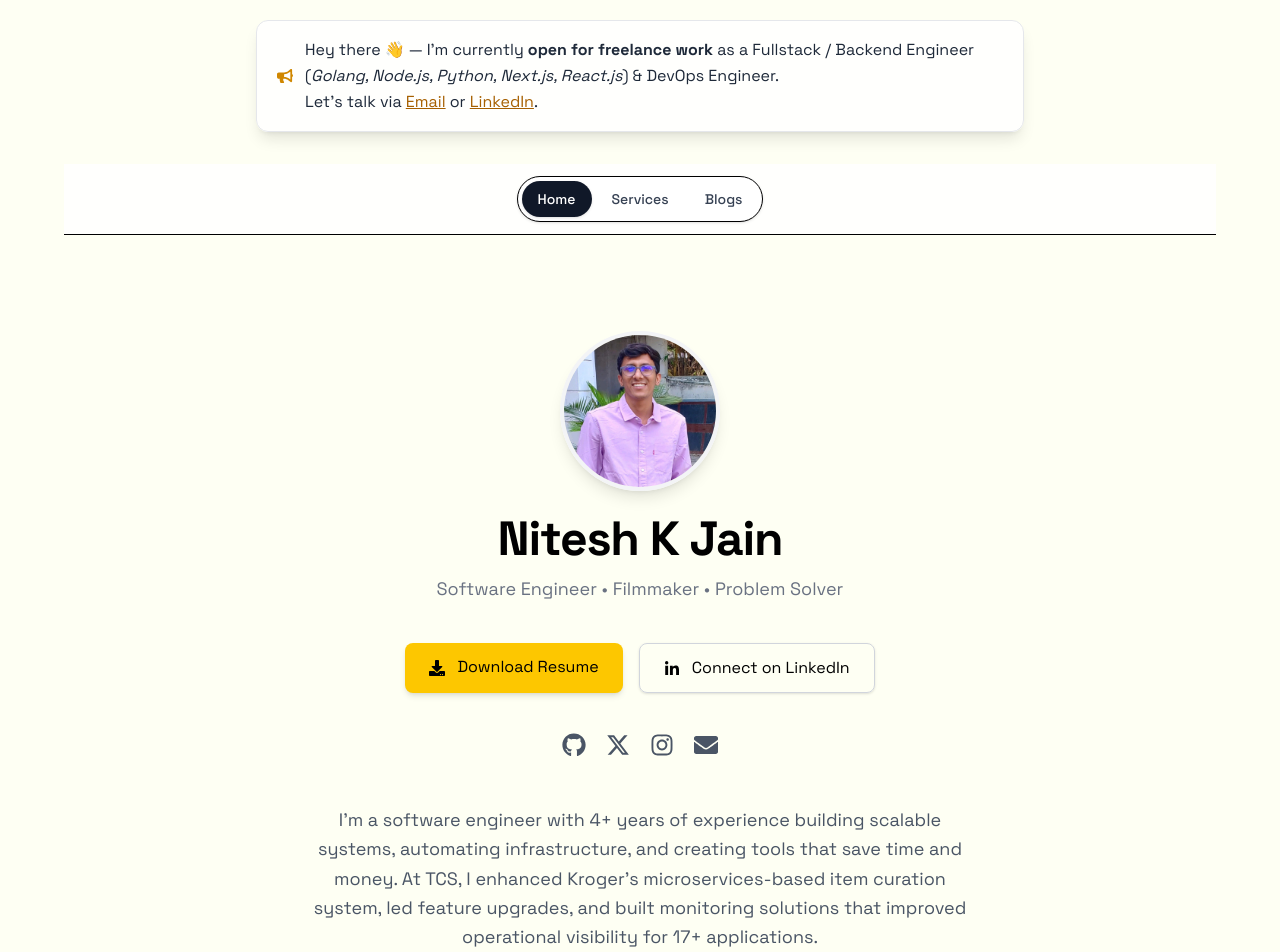
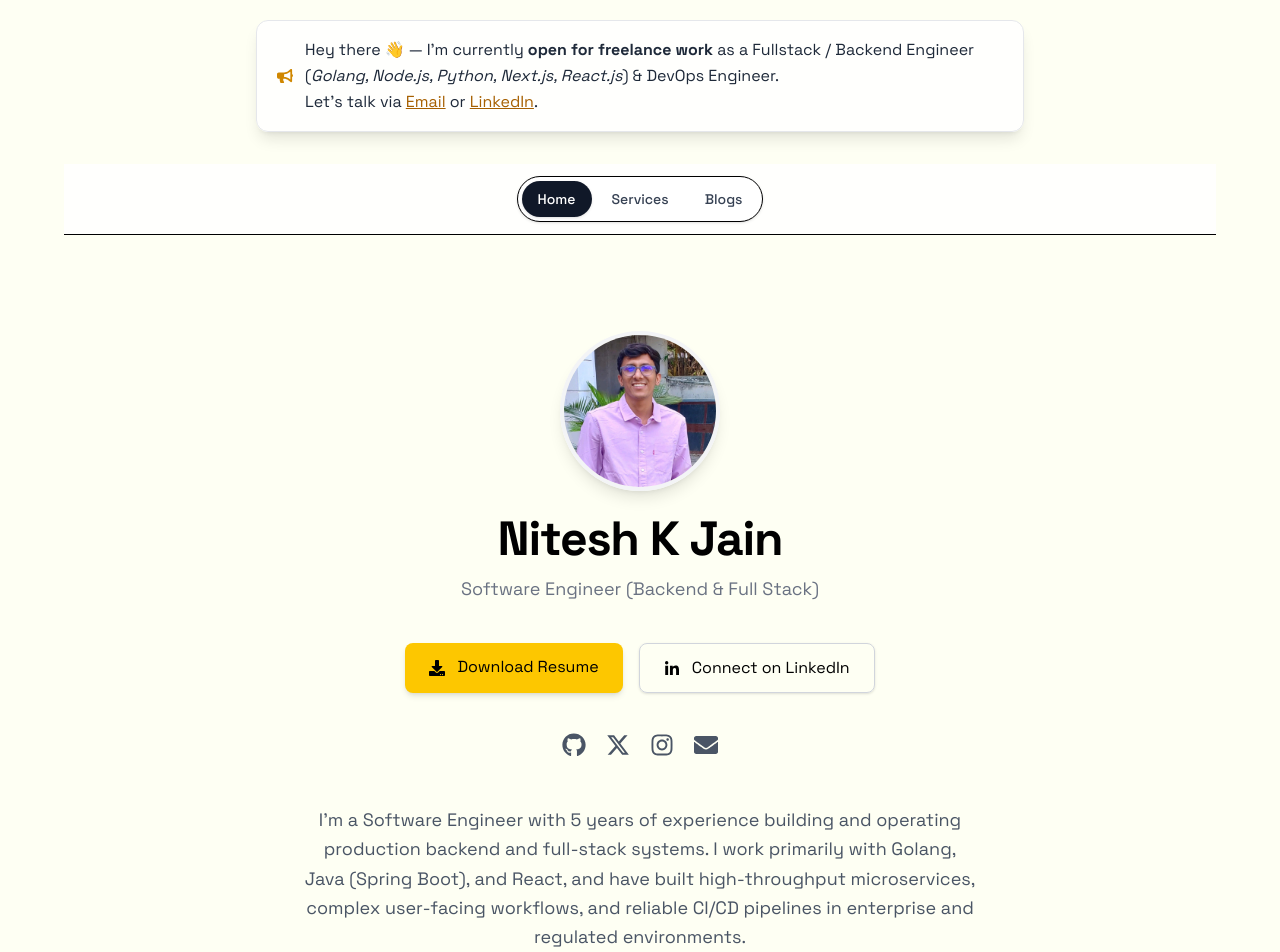
Before and after one commit to initeshjain/initeshjain.github.io, a React (Vite) app: page / in a window 1280 px wide. Shown: the top 952 px of the page. Built offline with nearby package versions, Linux system fonts and the light colour scheme.

Commit message:
update experience

```diff
--- a/src/components/Experience.tsx
+++ b/src/components/Experience.tsx
@@ -6,7 +6,12 @@ const Experience: React.FC = () => {
       period: "Sept 2025 - Present",
       title: "Software Engineer | Peerislands.io",
       description: [
-        "Working as a Polyglot developer from Software engineering to AI on Product development.",
+        "Working on Aristera, a production revenue collection platform for a state agency(IFU business unit)",
+        "Extending Golang backend services, implementing new features in a regulated production environment",
+        "Owning end - to - end feature development across backend and frontend, from requirements to release",
+        "Building complex React + TypeScript UIs(campaigns, cohorts, dashboards, chatbot and React Flow–based workflows)",
+        "Developing GenAI - based outreach features for campaign recommendations(internal / early - stage)",
+        "Troubleshooting production and staging issues; frequently the go - to engineer for debugging and fixes",
         "Golang, ReactJs, Python, GenAI, MongoDb, SQL Server"
       ]
     },
--- a/src/components/Hero.tsx
+++ b/src/components/Hero.tsx
@@ -25,7 +25,7 @@ const Hero: React.FC = () => {
             Nitesh K Jain
           </h1>
           <p className="text-gray-500 mb-10 text-lg">
-            Software Engineer • Filmmaker • Problem Solver
+            Software Engineer (Backend & Full Stack)
           </p>
 
           {/* Buttons */}
@@ -84,11 +84,9 @@ const Hero: React.FC = () => {
 
           {/* About */}
           <p className="text-gray-600 leading-relaxed text-lg">
-            I’m a software engineer with 4+ years of experience building
-            scalable systems, automating infrastructure, and creating tools that
-            save time and money. At TCS, I enhanced Kroger’s microservices-based
-            item curation system, led feature upgrades, and built monitoring
-            solutions that improved operational visibility for 17+ applications.
+            <p>I’m a Software Engineer with 5 years of experience building and operating production backend and full-stack systems. I work primarily with Golang, Java (Spring Boot), and React, and have built high-throughput microservices, complex user-facing workflows, and reliable CI/CD pipelines in enterprise and regulated environments.</p>
+
+            <p>I enjoy owning features end to end, from design discussions and implementation to debugging and production support. I care deeply about system reliability, maintainability, and performance. Recently, I’ve been working on GenAI-based features to improve real-world workflows, focusing on practical usefulness rather than hype.</p>
           </p>
         </div>
       </div>
```
